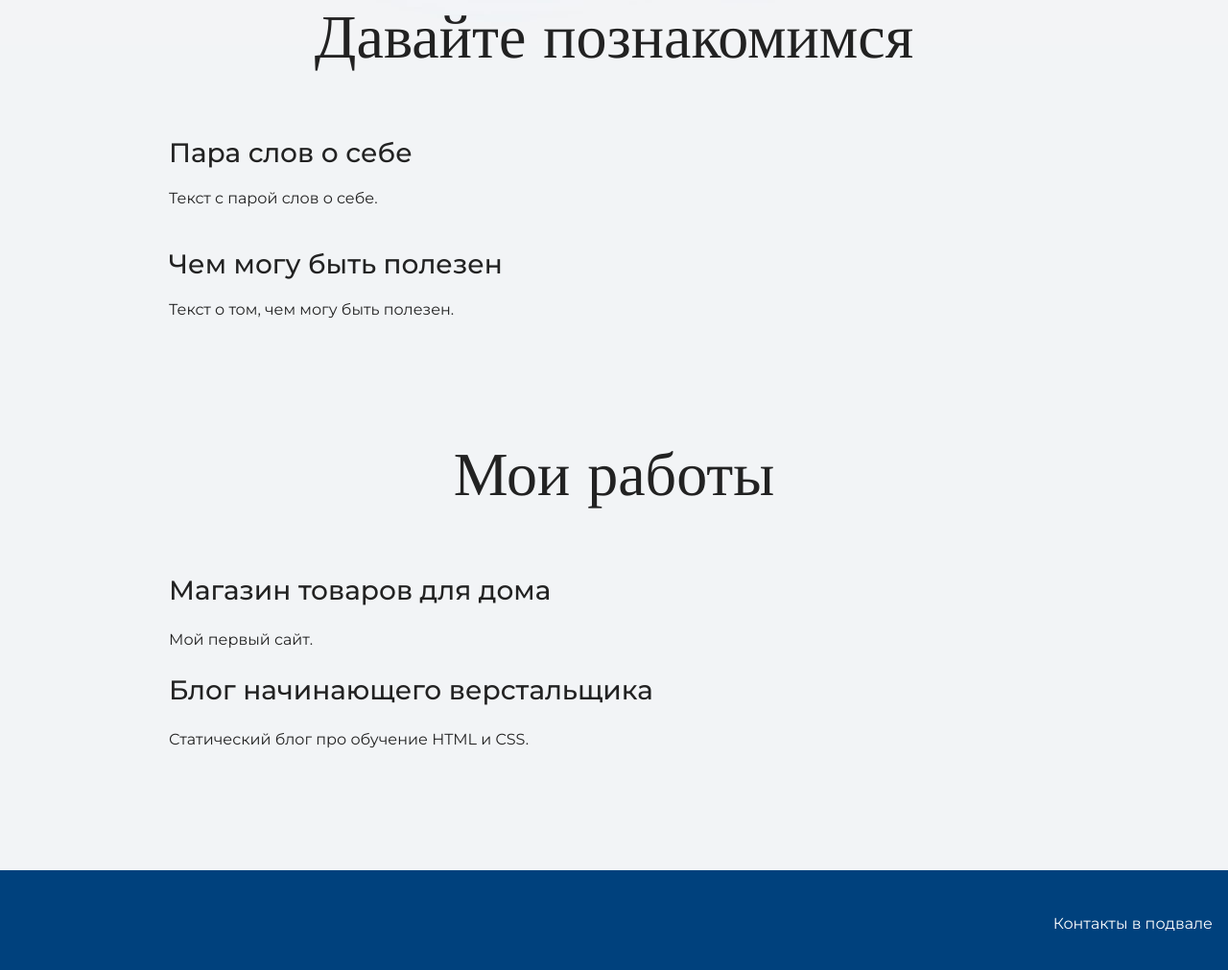
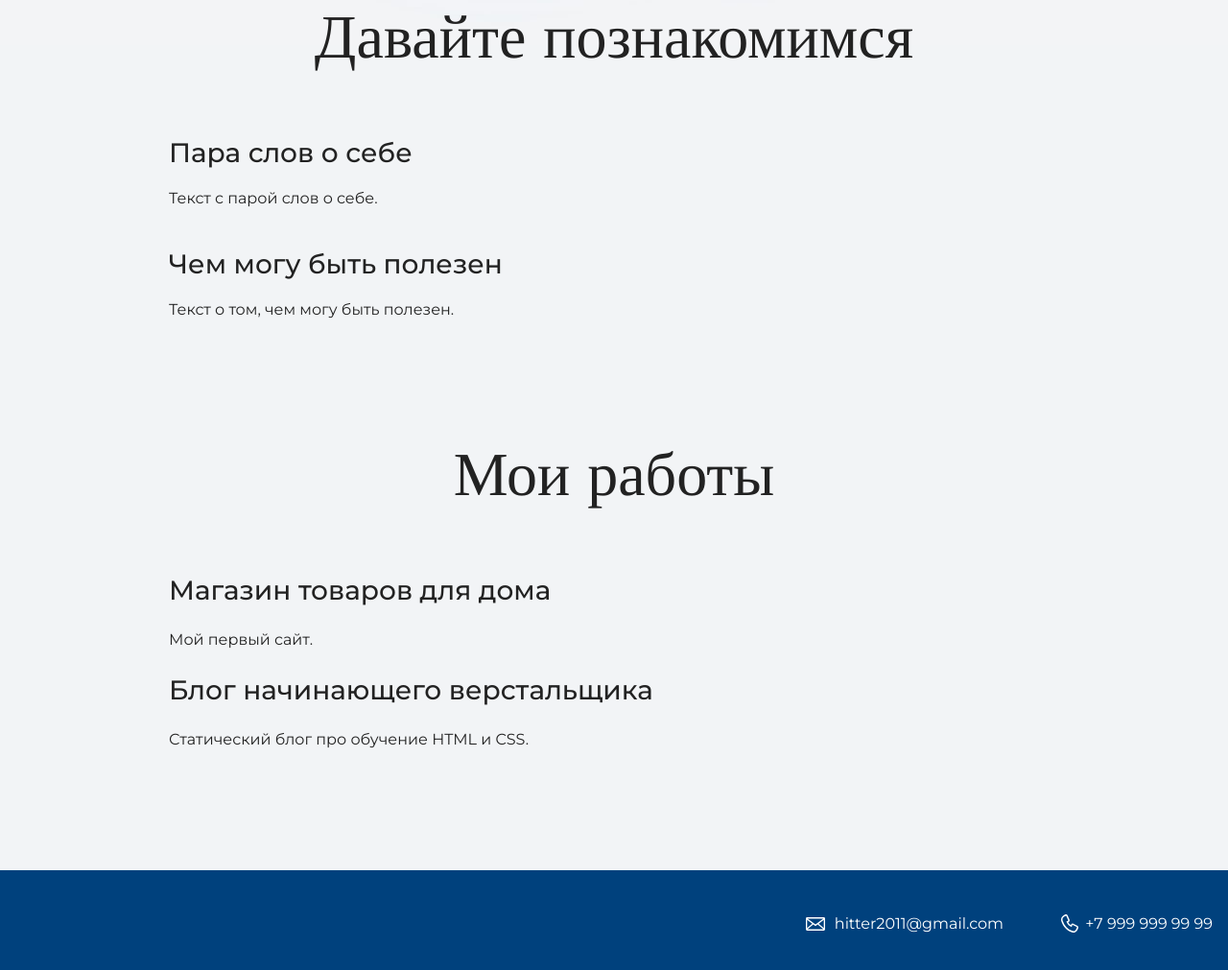
Before and after one commit to hitter2011/portfolio, a plain HTML site: page index.html in a window 1280 px wide. Shown: the part 1033-2044 px from the top of the page at 96% size. Drawn offline with nearby package versions, Linux system fonts and the light colour scheme.

Commit message:
Добавление контактов в подвале

```diff
--- a/index.html
+++ b/index.html
@@ -46,7 +46,8 @@
 
     <footer class="page-footer">
       <div class="container">
-        Контакты в подвале
+        <a class="footer-email" href="mailto:hitter2011@gmail.com">hitter2011@gmail.com</a>
+        <a class="footer-phone" href="tel:+79999999999">+7 999 999 99 99</a>
       </div>
     </footer>
   </body>
```
